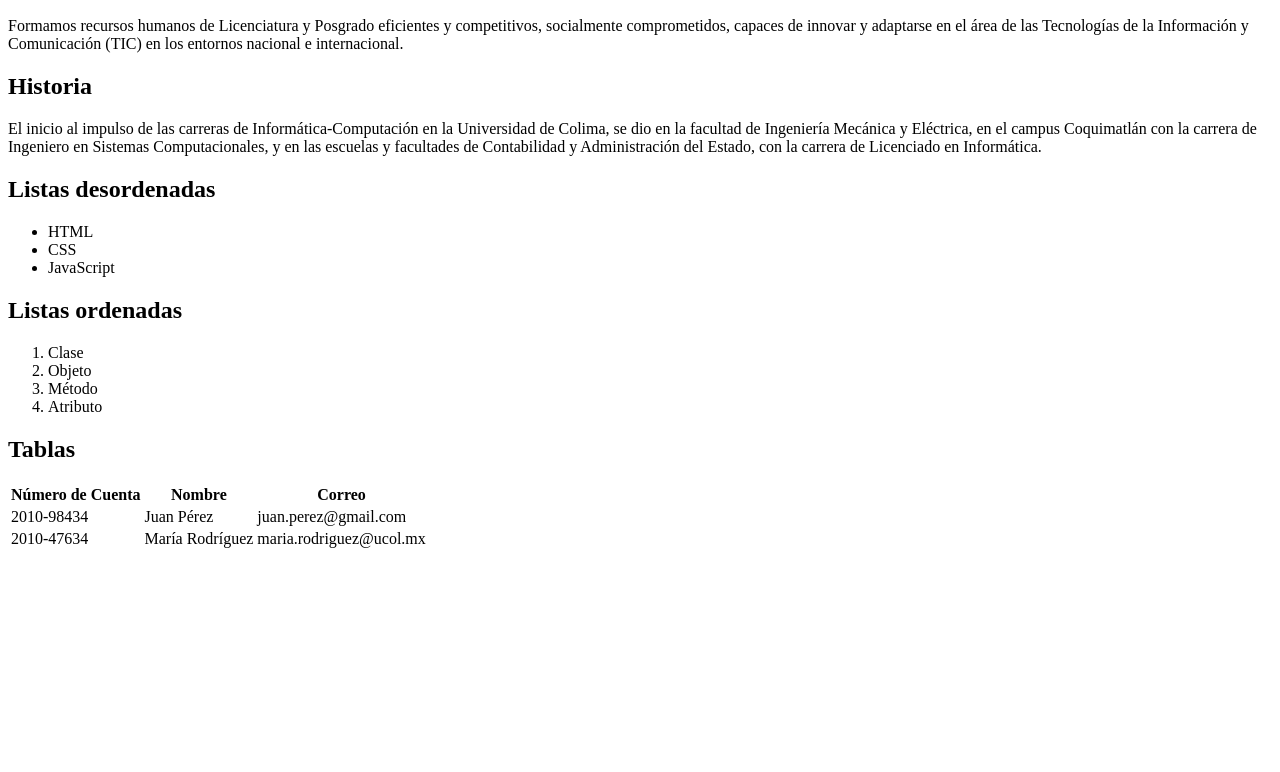
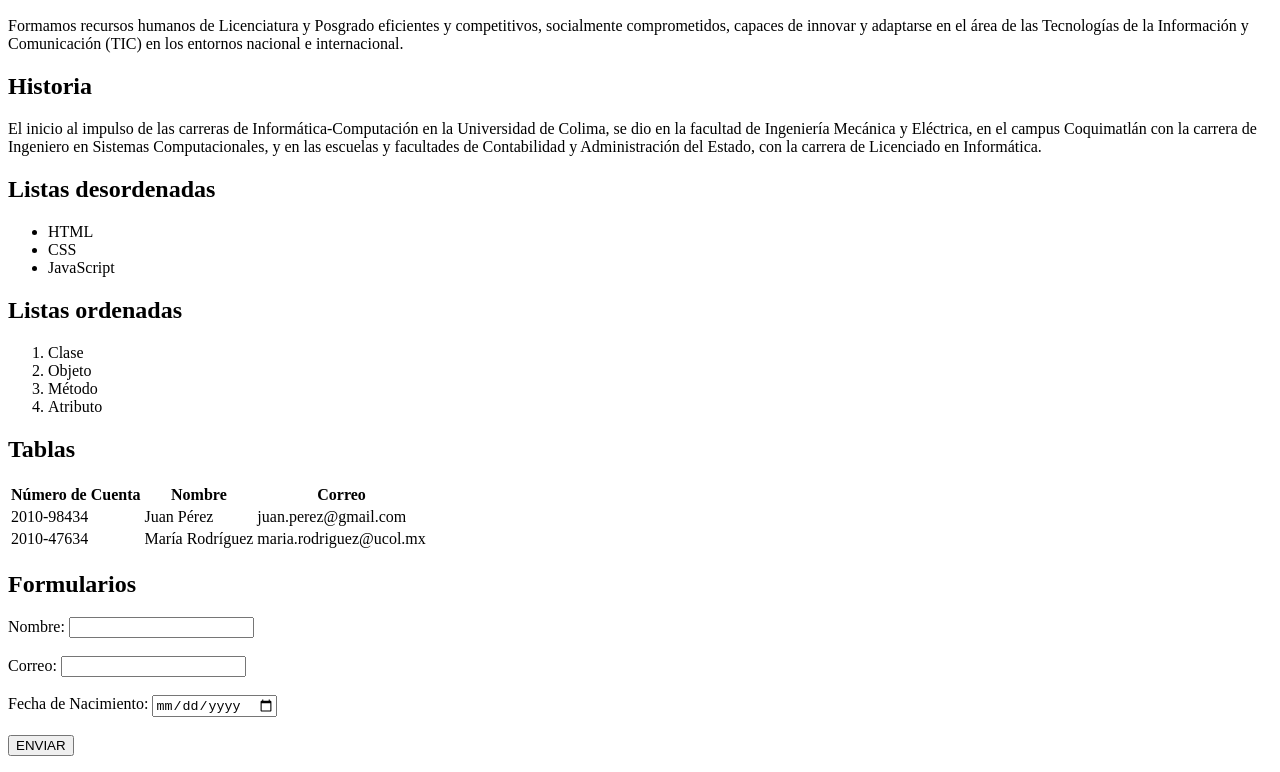
Before and after one commit to sethiova/01-Elementos-HTML, a plain HTML site: page index.html in a window 1280 px wide. Shown: the part 96-868 px from the top of the page. Before the commit the page ends 800 px from the top, so only its background shows below. Drawn offline with Linux system fonts and the light colour scheme.

Commit message:
se agrego un formulario para datos de usuario

```diff
--- a/index.html
+++ b/index.html
@@ -42,5 +42,26 @@
             <td>maria.rodriguez@ucol.mx</td>
         </tr>
     </table>
+    <h2>Formularios</h2>
+    <form>
+        <div>
+            <label for="Nombre">Nombre:</label>
+            <input type="text" id="Nombre" />
+         </div>
+         <br>
+         <div>
+             <label for="email">Correo:</label>
+             <input type="email" id="email" />
+         </div>
+         <br>
+         <div>
+             <label for="fNacimiento">Fecha de Nacimiento:</label>
+             <input type="date" id="fNacimiento">
+         </div>
+         <br>
+         <div>
+            <button type="submit">ENVIAR</button>
+         </div>
+    </form>
 </body>
 </html>
```
